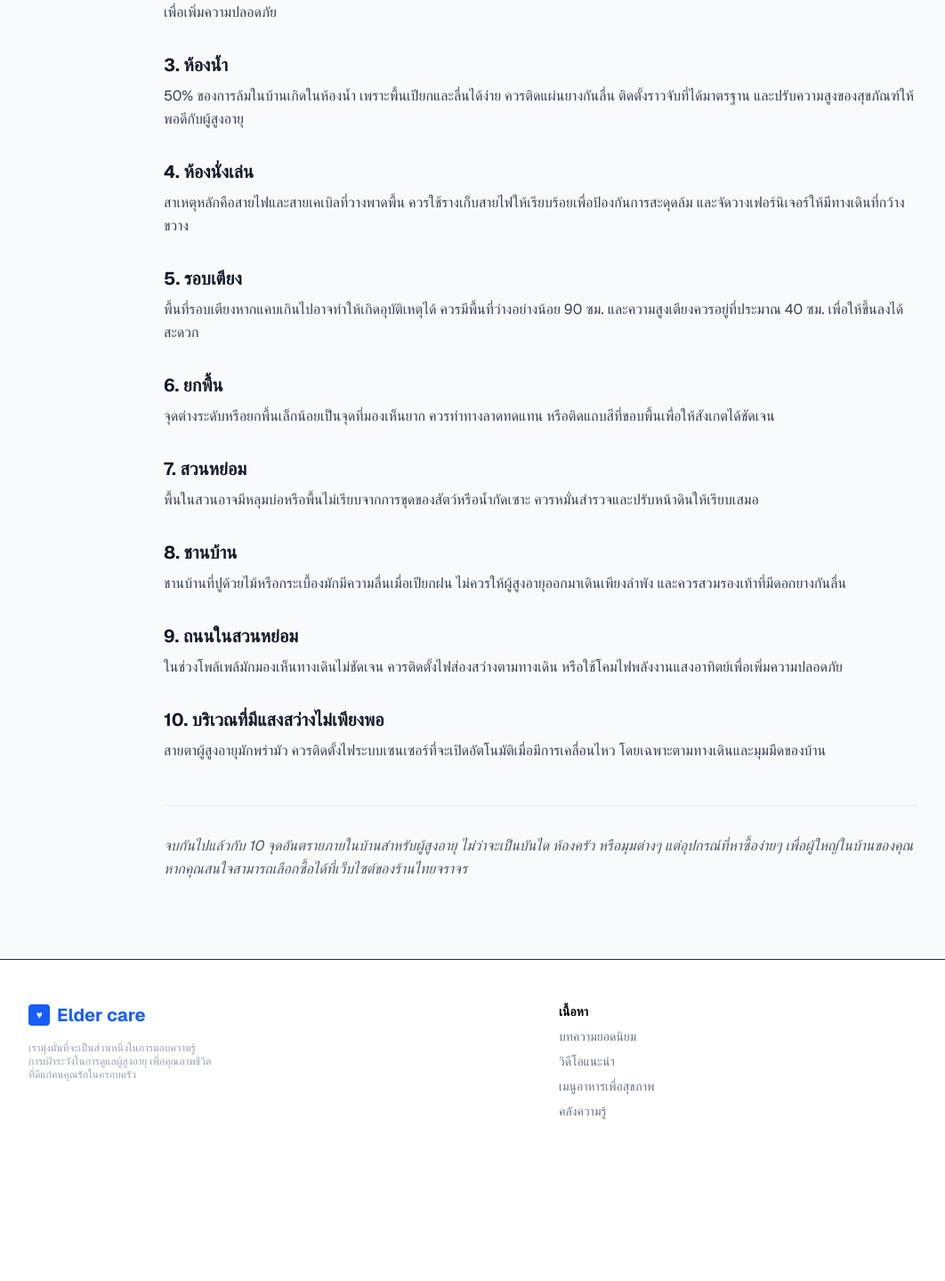
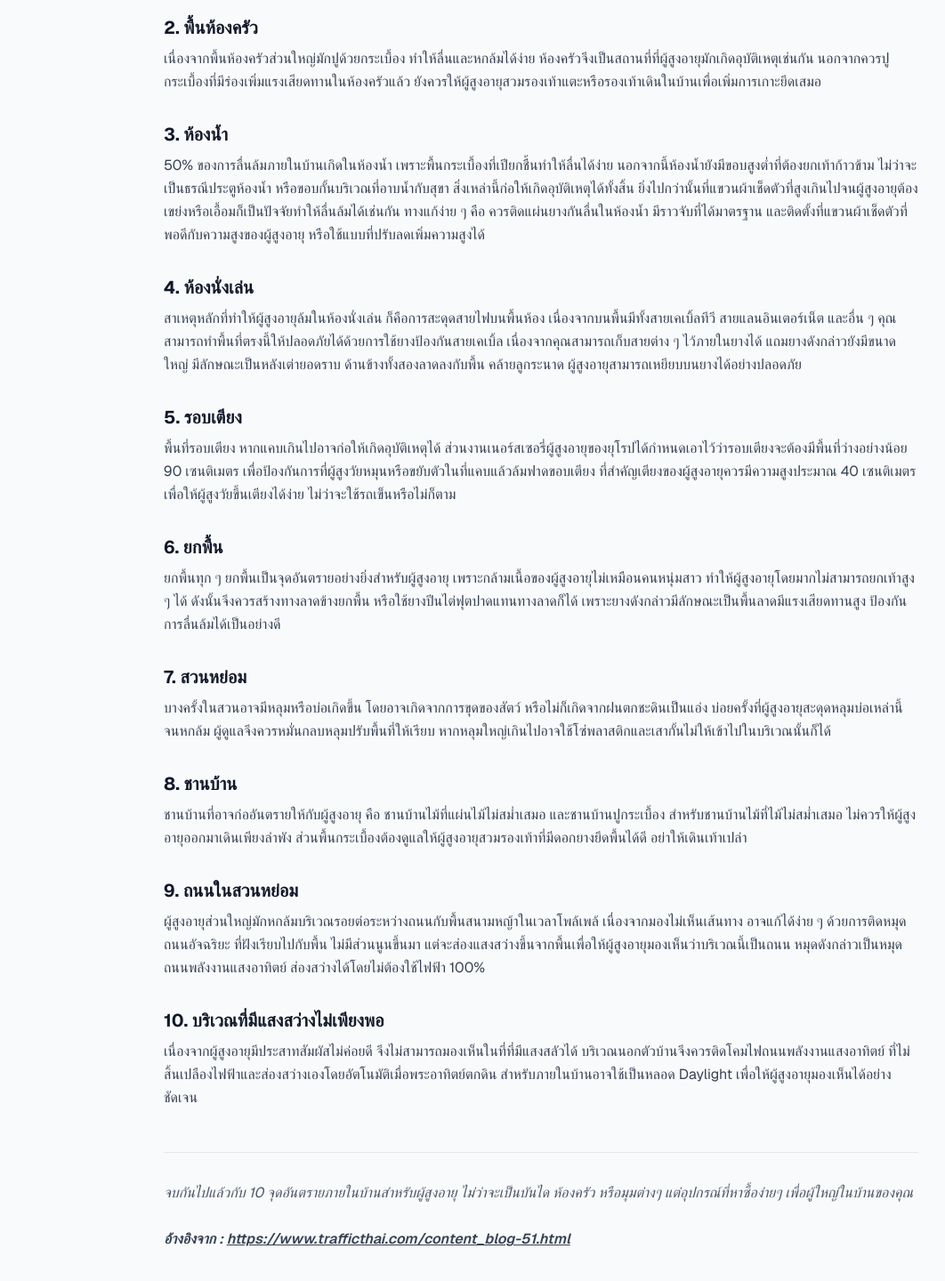
Before and after one commit to natthinann/eldercare, a Next.js app: page /article_content in a window 1280 px wide. Shown: the part 790-2230 px from the top of the page at 89% size, without its empty margins (32-1094 px from the left). Before the commit the page ends 2097 px from the top, so only its background shows below. Built offline with nearby package versions, Linux system fonts and the light colour scheme.

Commit message:
docs: update10 safety points for elder care article

```diff
--- a/src/app/article_content/page.tsx
+++ b/src/app/article_content/page.tsx
@@ -4,43 +4,43 @@ const ElderCareArticle: React.FC = () => {
   const safetyPoints = [
     {
       title: "1. บันได",
-      content: "บันไดเป็นจุดที่มีปัญหามากที่สุดเป็นอันดับต้น ๆ เนื่องจากผู้สูงอายุโดยมากไม่สามารถยกเท้าให้สูงจากพื้นได้เท่าคนปกติ บางครั้งมีปัญหาเรื่องการทรงตัว หรือมีปัญหาหน้ามืดกะทันหัน โดยปกติควรทำราวจับคู่กับบันไดเพื่อช่วยพยุง และควรติดแผ่นกันลื่นที่ขั้นบันได"
+      content: "บันไดเป็นจุดที่มีปัญหามากที่สุดเป็นอันดับต้น ๆ เนื่องจากผู้สูงอายุโดยมากไม่สามารถยกเท้าให้สูงจากพื้นได้เท่าคนปกติ บางครั้งคนสูงวัยอาจมีปัญหาการทรงตัว หรือมีปัญหาหน้ามืดตาลายเฉียบพลัน โดยปกติแล้วควรทำทางลาดคู่กับบันไดเพื่อให้ผู้สูงอายุเดินขึ้นทางลาดได้ เพราะนอกจากจะขจัดปัญหาการยกเท้าได้ไม่สูงพอจนสะดุดขอบบันไดแล้ว ยังสามารถใช้เครื่องช่วยเดินบนทางลาด หรือใช้รถเข็นได้อีกด้วย หากผู้สูงอายุยังสามารถเดินได้ดีแค่มีปัญหาการทรงตัวเล็ก ๆ น้อย ๆ หรือหน้ามืดบ้างเป็นบางคราว อาจไม่ต้องทำทางลาด เพียงแต่เพิ่มอุปกรณ์เสริม กล่าวคือ หากบันไดที่ไม่มีราว จะต้องติดตั้งราวจับกับผนัง และต้องติดแผ่นติดจมูกบันไดกันลื่นเสมอ หากไม่สะดวกติดแผ่นดังกล่าว อาจติดเป็นเทปกันลื่นแทนก็ได้"
     },
     {
       title: "2. พื้นห้องครัว",
-      content: "เนื่องจากพื้นห้องครัวส่วนใหญ่มักปูด้วยกระเบื้อง ทำให้ลื่นและหกล้มได้ง่าย ควรเลือกกระเบื้องที่มีความเสียดทานสูง หรือใช้พรมเช็ดเท้าที่มีแถบกันลื่นเพื่อเพิ่มความปลอดภัย"
+      content: "เนื่องจากพื้นห้องครัวส่วนใหญ่มักปูด้วยกระเบื้อง ทำให้ลื่นและหกล้มได้ง่าย ห้องครัวจึงเป็นสถานที่ที่ผู้สูงอายุมักเกิดอุบัติเหตุเช่นกัน นอกจากควรปูกระเบื้องที่มีร่องเพิ่มแรงเสียดทานในห้องครัวแล้ว ยังควรให้ผู้สูงอายุสวมรองเท้าแตะหรือรองเท้าเดินในบ้านเพื่อเพิ่มการเกาะยึดเสมอ"
     },
     {
       title: "3. ห้องน้ำ",
-      content: "50% ของการล้มในบ้านเกิดในห้องน้ำ เพราะพื้นเปียกและลื่นได้ง่าย ควรติดแผ่นยางกันลื่น ติดตั้งราวจับที่ได้มาตรฐาน และปรับความสูงของสุขภัณฑ์ให้พอดีกับผู้สูงอายุ"
+      content: "50% ของการลื่นล้มภายในบ้านเกิดในห้องน้ำ เพราะพื้นกระเบื้องที่เปียกชื้นทำให้ลื่นได้ง่าย นอกจากนี้ห้องน้ำยังมีขอบสูงต่ำที่ต้องยกเท้าก้าวข้าม ไม่ว่าจะเป็นธรณีประตูห้องน้ำ หรือขอบกั้นบริเวณที่อาบน้ำกับสุขา สิ่งเหล่านี้ก่อให้เกิดอุบัติเหตุได้ทั้งสิ้น ยิ่งไปกว่านั้นที่แขวนผ้าเช็ดตัวที่สูงเกินไปจนผู้สูงอายุต้องเขย่งหรือเอื้อมก็เป็นปัจจัยทำให้ลื่นล้มได้เช่นกัน ทางแก้ง่าย ๆ คือ ควรติดแผ่นยางกันลื่นในห้องน้ำ มีราวจับที่ได้มาตรฐาน และติดตั้งที่แขวนผ้าเช็ดตัวที่พอดีกับความสูงของผู้สูงอายุ หรือใช้แบบที่ปรับลดเพิ่มความสูงได้"
     },
     {
       title: "4. ห้องนั่งเล่น",
-      content: "สาเหตุหลักคือสายไฟและสายเคเบิลที่วางพาดพื้น ควรใช้รางเก็บสายไฟให้เรียบร้อยเพื่อป้องกันการสะดุดล้ม และจัดวางเฟอร์นิเจอร์ให้มีทางเดินที่กว้างขวาง"
+      content: "สาเหตุหลักที่ทำให้ผู้สูงอายุล้มในห้องนั่งเล่น ก็คือการสะดุดสายไฟบนพื้นห้อง เนื่องจากบนพื้นมีทั้งสายเคเบิ้ลทีวี สายแลนอินเตอร์เน็ต และอื่น ๆ คุณสามารถทำพื้นที่ตรงนี้ให้ปลอดภัยได้ด้วยการใช้ยางป้องกันสายเคเบิ้ล เนื่องจากคุณสามารถเก็บสายต่าง ๆ ไว้ภายในยางได้ แถมยางดังกล่าวยังมีขนาดใหญ่ มีลักษณะเป็นหลังเต่ายอดราบ ด้านข้างทั้งสองลาดลงกับพื้น คล้ายลูกระนาด ผู้สูงอายุสามารถเหยียบบนยางได้อย่างปลอดภัย"
     },
     {
       title: "5. รอบเตียง",
-      content: "พื้นที่รอบเตียงหากแคบเกินไปอาจทำให้เกิดอุบัติเหตุได้ ควรมีพื้นที่ว่างอย่างน้อย 90 ซม. และความสูงเตียงควรอยู่ที่ประมาณ 40 ซม. เพื่อให้ขึ้นลงได้สะดวก"
+      content: "พื้นที่รอบเตียง หากแคบเกินไปอาจก่อให้เกิดอุบัติเหตุได้ ส่วนงานเนอร์สเซอรี่ผู้สูงอายุของยุโรปได้กำหนดเอาไว้ว่ารอบเตียงจะต้องมีพื้นที่ว่างอย่างน้อย 90 เซนติเมตร เพื่อป้องกันการที่ผู้สูงวัยหมุนหรือขยับตัวในที่แคบแล้วล้มฟาดขอบเตียง ที่สำคัญเตียงของผู้สูงอายุควรมีความสูงประมาณ 40 เซนติเมตร เพื่อให้ผู้สูงวัยขึ้นเตียงได้ง่าย ไม่ว่าจะใช้รถเข็นหรือไม่ก็ตาม"
     },
     {
       title: "6. ยกพื้น",
-      content: "จุดต่างระดับหรือยกพื้นเล็กน้อยเป็นจุดที่มองเห็นยาก ควรทำทางลาดทดแทน หรือติดแถบสีที่ขอบพื้นเพื่อให้สังเกตได้ชัดเจน"
+      content: "ยกพื้นทุก ๆ ยกพื้นเป็นจุดอันตรายอย่างยิ่งสำหรับผู้สูงอายุ เพราะกล้ามเนื้อของผู้สูงอายุไม่เหมือนคนหนุ่มสาว ทำให้ผู้สูงอายุโดยมากไม่สามารถยกเท้าสูง ๆ ได้ ดังนั้นจึงควรสร้างทางลาดข้างยกพื้น หรือใช้ยางปีนไต่ฟุตปาดแทนทางลาดก็ได้ เพราะยางดังกล่าวมีลักษณะเป็นพื้นลาดมีแรงเสียดทานสูง ป้องกันการลื่นล้มได้เป็นอย่างดี"
     },
     {
       title: "7. สวนหย่อม",
-      content: "พื้นในสวนอาจมีหลุมบ่อหรือพื้นไม่เรียบจากการขุดของสัตว์หรือน้ำกัดเซาะ ควรหมั่นสำรวจและปรับหน้าดินให้เรียบเสมอ"
+      content: "บางครั้งในสวนอาจมีหลุมหรือบ่อเกิดขึ้น โดยอาจเกิดจากการขุดของสัตว์ หรือไม่ก็เกิดจากฝนตกชะดินเป็นแอ่ง บ่อยครั้งที่ผู้สูงอายุสะดุดหลุมบ่อเหล่านี้จนหกล้ม ผู้ดูแลจึงควรหมั่นกลบหลุมปรับพื้นที่ให้เรียบ หากหลุมใหญ่เกินไปอาจใช้โซ่พลาสติกและเสากั้นไม่ให้เข้าไปในบริเวณนั้นก็ได้"
     },
     {
       title: "8. ชานบ้าน",
-      content: "ชานบ้านที่ปูด้วยไม้หรือกระเบื้องมักมีความลื่นเมื่อเปียกฝน ไม่ควรให้ผู้สูงอายุออกมาเดินเพียงลำพัง และควรสวมรองเท้าที่มีดอกยางกันลื่น"
+      content: "ชานบ้านที่อาจก่ออันตรายให้กับผู้สูงอายุ คือ ชานบ้านไม้ที่แผ่นไม้ไม่สม่ำเสมอ และชานบ้านปูกระเบื้อง สำหรับชานบ้านไม้ที่ไม้ไม่สม่ำเสมอ ไม่ควรให้ผู้สูงอายุออกมาเดินเพียงลำพัง ส่วนพื้นกระเบื้องต้องดูแลให้ผู้สูงอายุสวมรองเท้าที่มีดอกยางยึดพื้นได้ดี อย่าให้เดินเท้าเปล่า"
     },
     {
       title: "9. ถนนในสวนหย่อม",
-      content: "ในช่วงโพล้เพล้มักมองเห็นทางเดินไม่ชัดเจน ควรติดตั้งไฟส่องสว่างตามทางเดิน หรือใช้โคมไฟพลังงานแสงอาทิตย์เพื่อเพิ่มความปลอดภัย"
+      content: "ผู้สูงอายุส่วนใหญ่มักหกล้มบริเวณรอยต่อระหว่างถนนกับพื้นสนามหญ้าในเวลาโพล้เพล้ เนื่องจากมองไม่เห็นเส้นทาง อาจแก้ได้ง่าย ๆ ด้วยการติดหมุดถนนอัจฉริยะ ที่ฝังเรียบไปกับพื้น ไม่มีส่วนนูนขึ้นมา แต่จะส่องแสงสว่างขึ้นจากพื้นเพื่อให้ผู้สูงอายุมองเห็นว่าบริเวณนี้เป็นถนน หมุดดังกล่าวเป็นหมุดถนนพลังงานแสงอาทิตย์ ส่องสว่างได้โดยไม่ต้องใช้ไฟฟ้า 100%"
     },
     {
       title: "10. บริเวณที่มีแสงสว่างไม่เพียงพอ",
-      content: "สายตาผู้สูงอายุมักพร่ามัว ควรติดตั้งไฟระบบเซนเซอร์ที่จะเปิดอัตโนมัติเมื่อมีการเคลื่อนไหว โดยเฉพาะตามทางเดินและมุมมืดของบ้าน"
+      content: "เนื่องจากผู้สูงอายุมีประสาทสัมผัสไม่ค่อยดี จึงไม่สามารถมองเห็นในที่ที่มีแสงสลัวได้ บริเวณนอกตัวบ้านจึงควรติดโคมไฟถนนพลังงานแสงอาทิตย์ ที่ไม่สิ้นเปลืองไฟฟ้าและส่องสว่างเองโดยอัตโนมัติเมื่อพระอาทิตย์ตกดิน สำหรับภายในบ้านอาจใช้เป็นหลอด Daylight เพื่อให้ผู้สูงอายุมองเห็นได้อย่างชัดเจน"
     }
   ];
 
@@ -64,7 +64,7 @@ const ElderCareArticle: React.FC = () => {
       </nav>
 
       {/* Hero Section */}
-      <div className="relative h-[400px] overflow-hidden">
+      <div className="relative h-100 overflow-hidden">
         <img
           src="https://images.unsplash.com/photo-1581578731522-5b176614f359?auto=format&fit=crop&q=80&w=2000"
           alt="Elderly care"
@@ -102,7 +102,12 @@ const ElderCareArticle: React.FC = () => {
         <div className="mt-12 pt-8 border-t border-gray-200">
           <p className="text-gray-600 italic">
             จบกันไปแล้วกับ 10 จุดอันตรายภายในบ้านสำหรับผู้สูงอายุ ไม่ว่าจะเป็นบันได ห้องครัว หรือมุมต่างๆ
-            แต่อุปกรณ์ที่หาซื้อง่ายๆ เพื่อผู้ใหญ่ในบ้านของคุณ หากคุณสนใจสามารถเลือกซื้อได้ที่เว็บไซต์ของร้านไทยจราจร
+            แต่อุปกรณ์ที่หาซื้อง่ายๆ เพื่อผู้ใหญ่ในบ้านของคุณ
+          </p> <br />
+          <p className="text-gray-700 italic font-semibold">
+            อ้างอิงจาก : <a href="https://www.trafficthai.com/content_blog-51.html" target="_blank" rel="noopener noreferrer" className="underline hover:text-blue-600">
+              https://www.trafficthai.com/content_blog-51.html
+            </a>
           </p>
         </div>
       </main>
```
